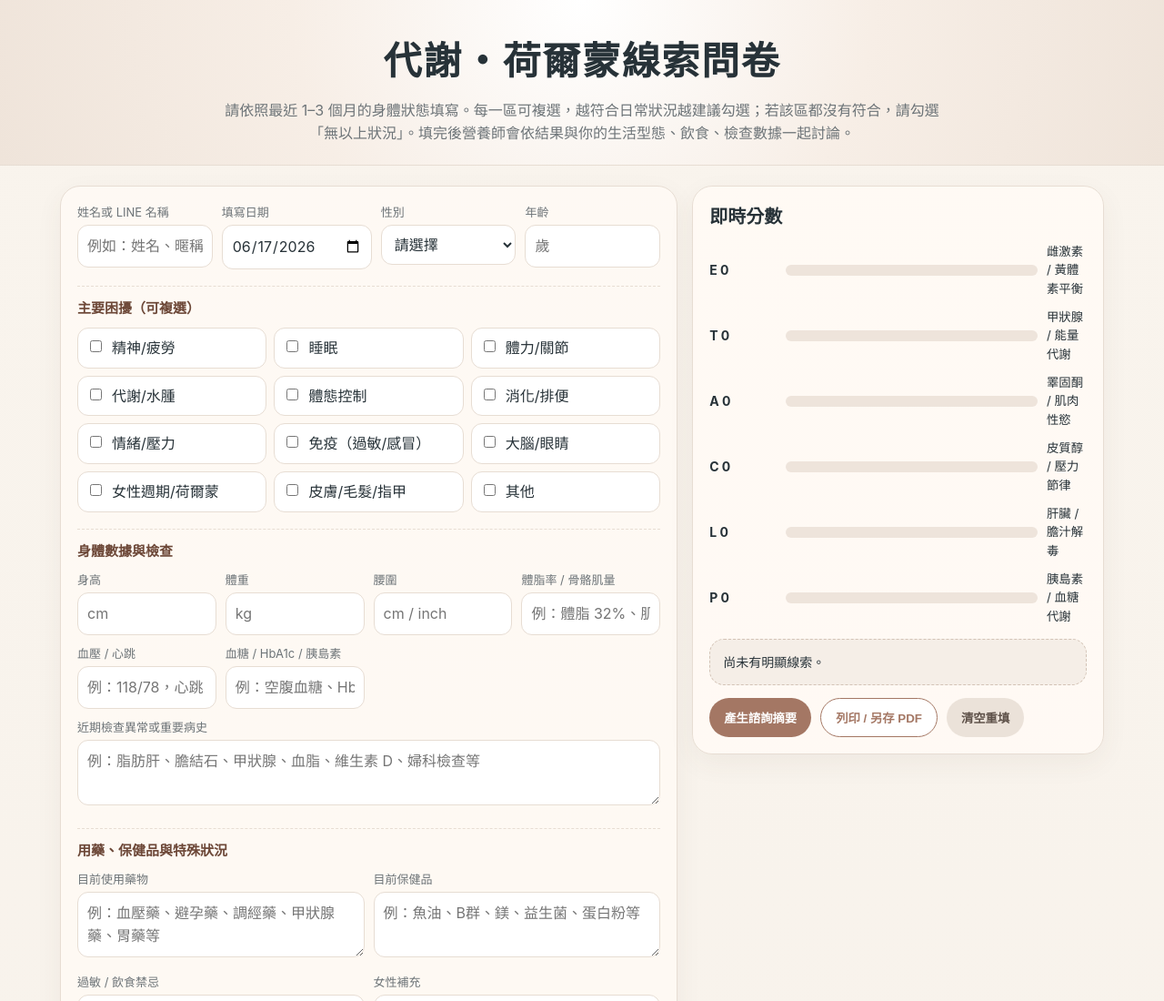
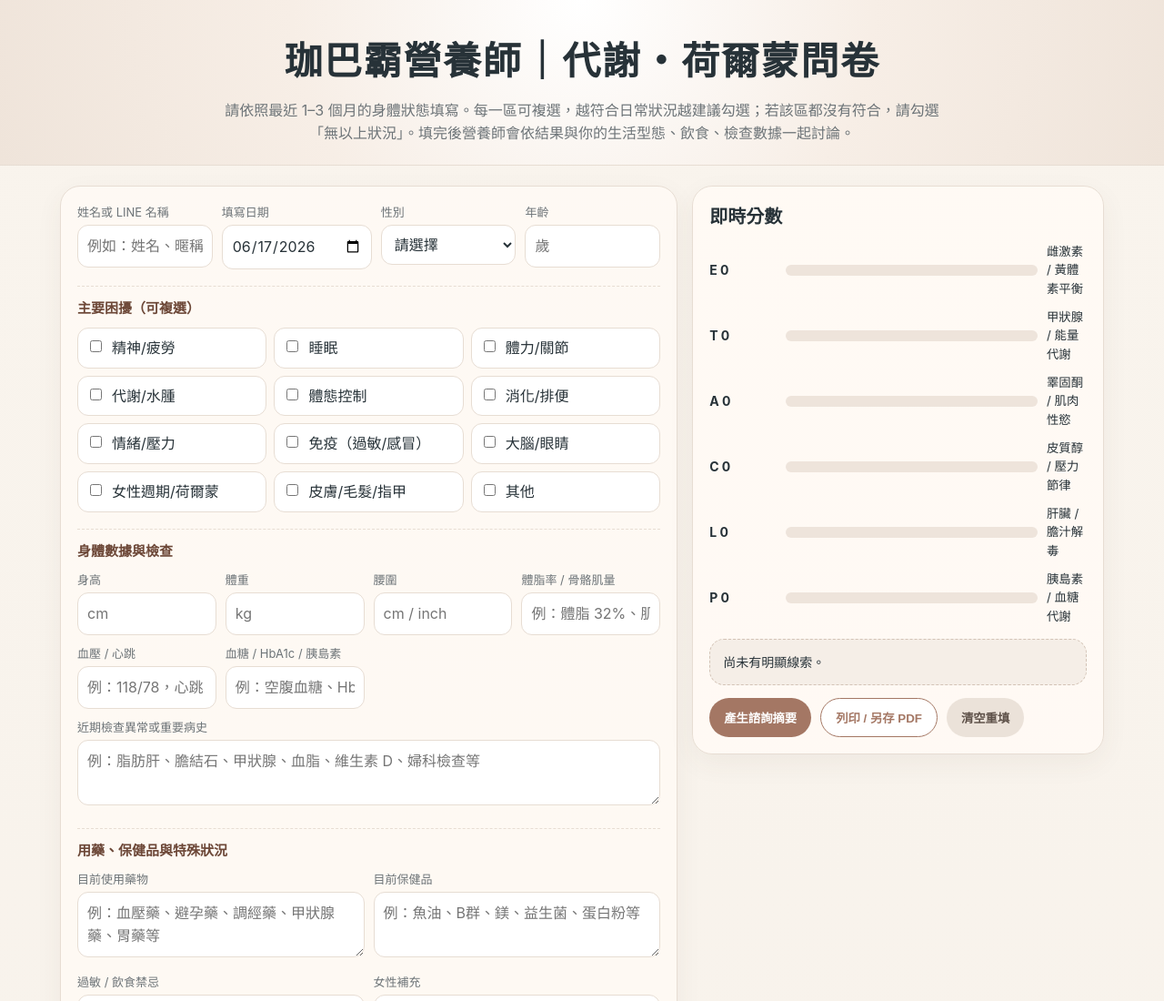
Before and after one commit to yunjia0928-coder/metabolism-and-hormone-quiz, a plain HTML site: page index.html in a window 1280 px wide. Shown: the top 1100 px of the page at 91% size. Drawn offline with Linux system fonts and the light colour scheme.

Commit message:
Update index.html

```diff
--- a/index.html
+++ b/index.html
@@ -29,7 +29,7 @@ footer{margin-top:24px;color:var(--muted);font-size:12px;text-align:center}.warn
 </head>
 <body>
 <header>
-  <h1>代謝・荷爾蒙線索問卷</h1>
+  <h1>珈巴霸營養師｜代謝・荷爾蒙問卷</h1>
   <p class="subtitle">請依照最近 1–3 個月的身體狀態填寫。每一區可複選，越符合日常狀況越建議勾選；若該區都沒有符合，請勾選「無以上狀況」。填完後營養師會依結果與你的生活型態、飲食、檢查數據一起討論。</p>
 </header>
 <div class="wrap">
```
